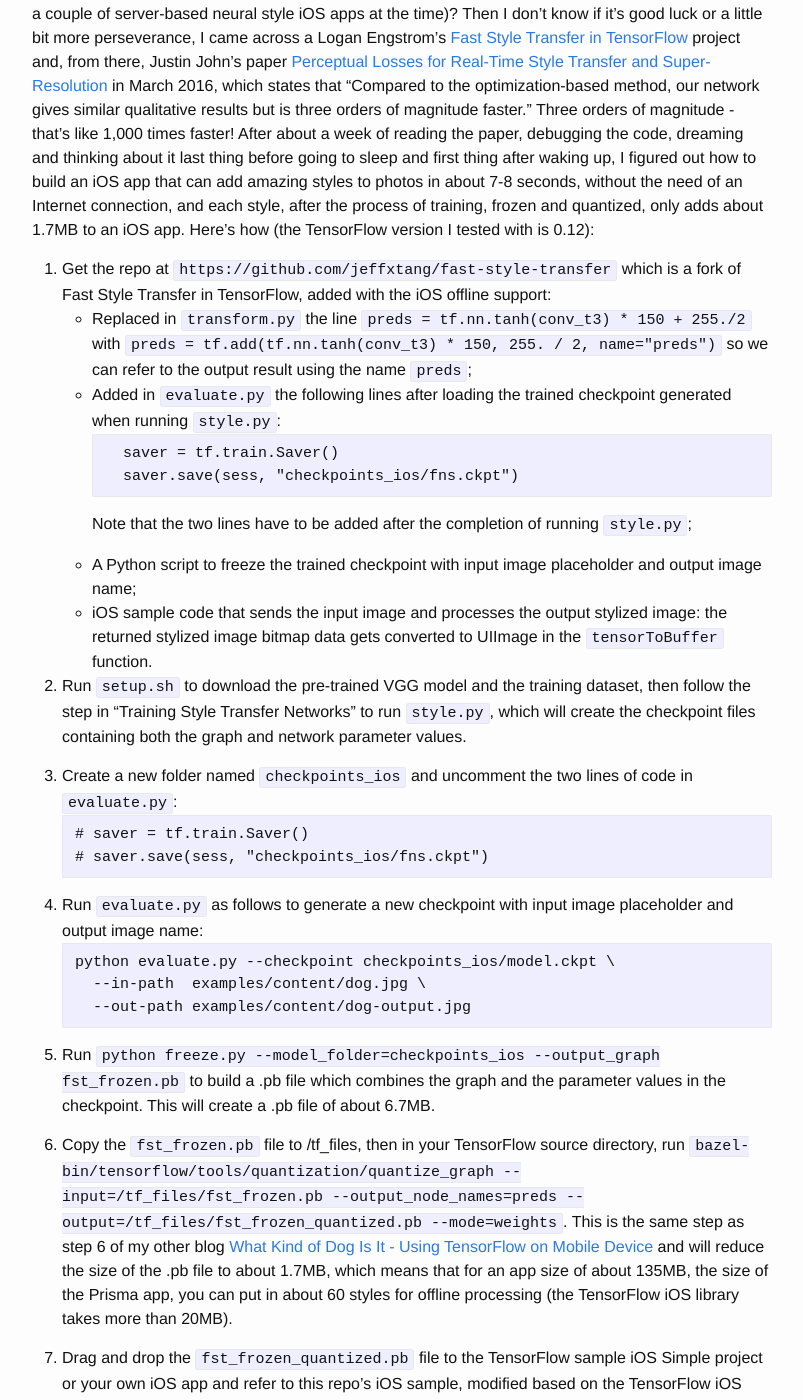
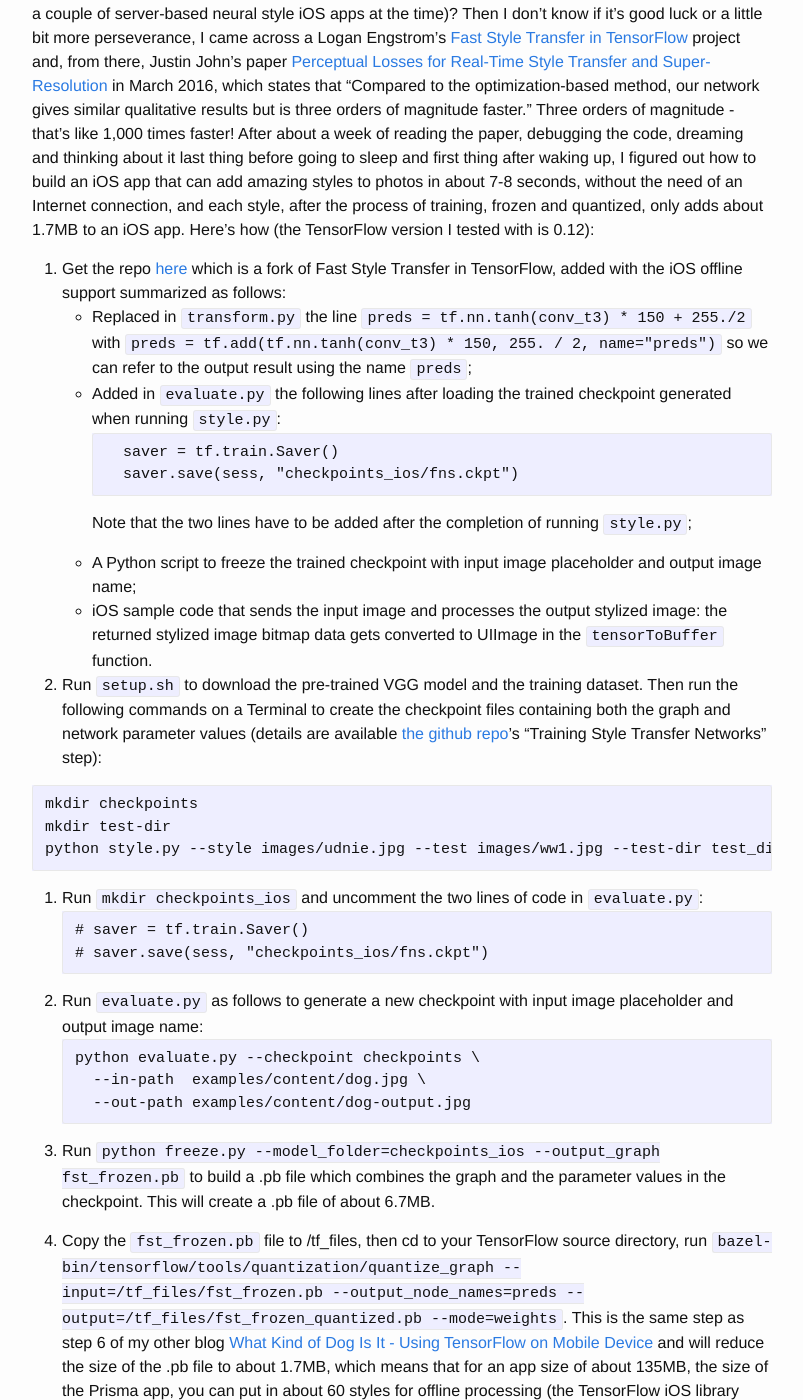
Before and after one commit to jeffxtang/jeffxtang.github.io, a Jekyll site: the page built from _posts/2017-02-19-fast-neural-style-on-ios.md, in a window 1280 px wide and 1400 px high, scrolled down 837 px. Shown: the whole window, without its empty margins (238-1041 px from the left). Built offline with Jekyll 4.4.1, drawn with Linux system fonts in a browser that asks for light colours; comment, search, counter and statistics services are not loaded.

Commit message:
corrected some errors; improved clarity

````diff
--- a/_posts/2017-02-19-fast-neural-style-on-ios.md
+++ b/_posts/2017-02-19-fast-neural-style-on-ios.md
@@ -14,7 +14,7 @@ Maybe indeed I have a deep liking for the cave-living lifestyle, or maybe it's j
 
 Guess I have to accept a server based solution for now, like the app from DeepArt.io (somehow I found a couple of server-based neural style iOS apps at the time)? Then I don't know if it's good luck or a little bit more perseverance, I came across a Logan Engstrom's [Fast Style Transfer in TensorFlow](https://github.com/lengstrom/fast-style-transfer) project and, from there, Justin John's paper [Perceptual Losses for Real-Time Style Transfer and Super-Resolution](https://arxiv.org/abs/1603.08155) in March 2016, which states that "Compared to the optimization-based method, our network gives similar qualitative results but is three orders of magnitude faster." Three orders of magnitude - that's like 1,000 times faster! After about a week of reading the paper, debugging the code, dreaming and thinking about it last thing before going to sleep and first thing after waking up, I figured out how to build an iOS app that can add amazing styles to photos in about 7-8 seconds, without the need of an Internet connection, and each style, after the process of training, frozen and quantized, only adds about 1.7MB to an iOS app. Here's how (the TensorFlow version I tested with is 0.12):
 
-1. Get the repo at `https://github.com/jeffxtang/fast-style-transfer` which is a fork of Fast Style Transfer in TensorFlow, added with the iOS offline support:
+1. Get the repo [here](https://github.com/jeffxtang/fast-style-transfer) which is a fork of Fast Style Transfer in TensorFlow, added with the iOS offline support summarized as follows:
   * Replaced in `transform.py` the line `preds = tf.nn.tanh(conv_t3) * 150 + 255./2` with `preds = tf.add(tf.nn.tanh(conv_t3) * 150,  255. / 2, name="preds")` so we can refer to the output result using the name `preds`;
   * Added in `evaluate.py` the following lines after loading the trained checkpoint generated when running `style.py`:
   ```
@@ -25,9 +25,15 @@ Guess I have to accept a server based solution for now, like the app from DeepAr
   * A Python script to freeze the trained checkpoint with input image placeholder and output image name;
   * iOS sample code that sends the input image and processes the output stylized image: the returned stylized image bitmap data gets converted to UIImage in the `tensorToBuffer` function.
 
-2. Run `setup.sh` to download the pre-trained VGG model and the training dataset, then follow the step in "Training Style Transfer Networks" to run `style.py`, which will create the checkpoint files containing both the graph and network parameter values.
+2. Run `setup.sh` to download the pre-trained VGG model and the training dataset. Then run the following commands on a Terminal to create the checkpoint files containing both the graph and network parameter values (details are available [the github repo](https://github.com/jeffxtang/fast-style-transfer)'s "Training Style Transfer Networks" step):
 
-3. Create a new folder named `checkpoints_ios` and uncomment the two lines of code in `evaluate.py`:
+```
+mkdir checkpoints
+mkdir test-dir
+python style.py --style images/udnie.jpg --test images/ww1.jpg --test-dir test_dir --content-weight 1.5e1 --checkpoint-dir checkpoints --checkpoint-iterations 1000 --batch-size 10
+```
+
+3. Run `mkdir checkpoints_ios` and uncomment the two lines of code in `evaluate.py`:
 ```
 # saver = tf.train.Saver()
 # saver.save(sess, "checkpoints_ios/fns.ckpt")
@@ -35,14 +41,14 @@ Guess I have to accept a server based solution for now, like the app from DeepAr
 
 4. Run `evaluate.py` as follows to generate a new checkpoint with input image placeholder and output image name:
 ```
-python evaluate.py --checkpoint checkpoints_ios/model.ckpt \
+python evaluate.py --checkpoint checkpoints \
   --in-path  examples/content/dog.jpg \
   --out-path examples/content/dog-output.jpg
 ```
 
 5. Run `python freeze.py --model_folder=checkpoints_ios --output_graph fst_frozen.pb` to build a .pb file which combines the graph and the parameter values in the checkpoint. This will create a .pb file of about 6.7MB.
 
-6. Copy the `fst_frozen.pb` file to /tf_files, then in your TensorFlow source directory, run `bazel-bin/tensorflow/tools/quantization/quantize_graph --input=/tf_files/fst_frozen.pb  --output_node_names=preds --output=/tf_files/fst_frozen_quantized.pb --mode=weights`. This is the same step as step 6 of my other blog [What Kind of Dog Is It - Using TensorFlow on Mobile Device](http://jeffxtang.github.io/deep/learning,/tensorflow,/mobile,/ai/2016/09/23/mobile-tensorflow.html) and will reduce the size of the .pb file to about 1.7MB, which means that for an app size of about 135MB, the size of the Prisma app, you can put in about 60 styles for offline processing (the TensorFlow iOS library takes more than 20MB).
+6. Copy the `fst_frozen.pb` file to /tf_files, then cd to your TensorFlow source directory, run `bazel-bin/tensorflow/tools/quantization/quantize_graph --input=/tf_files/fst_frozen.pb  --output_node_names=preds --output=/tf_files/fst_frozen_quantized.pb --mode=weights`. This is the same step as step 6 of my other blog [What Kind of Dog Is It - Using TensorFlow on Mobile Device](http://jeffxtang.github.io/deep/learning,/tensorflow,/mobile,/ai/2016/09/23/mobile-tensorflow.html) and will reduce the size of the .pb file to about 1.7MB, which means that for an app size of about 135MB, the size of the Prisma app, you can put in about 60 styles for offline processing (the TensorFlow iOS library takes more than 20MB).
 
 7. Drag and drop the `fst_frozen_quantized.pb` file to the TensorFlow sample iOS Simple project or your own iOS app and refer to this repo's iOS sample, modified based on the TensorFlow iOS simple project example, to see how to run a session with an image input and get and process the output stylized image. To check out the iOS sample, copy the `ios_simple_fst` folder to your TensorFlow source root's `tensorflow/contrib/ios_examples` folder (because our project refers relatively to the TensorFlow source and the library built there) and launch the Xcode project and run the app on iOS simulator or device to see the effect of adding the trained style filter in the `fst_frozen_quantized.pb` to input images. Just tap on the "Run Model" button and you'll see one of the the three images included in the project stylized in about 7 seconds.
 
````
